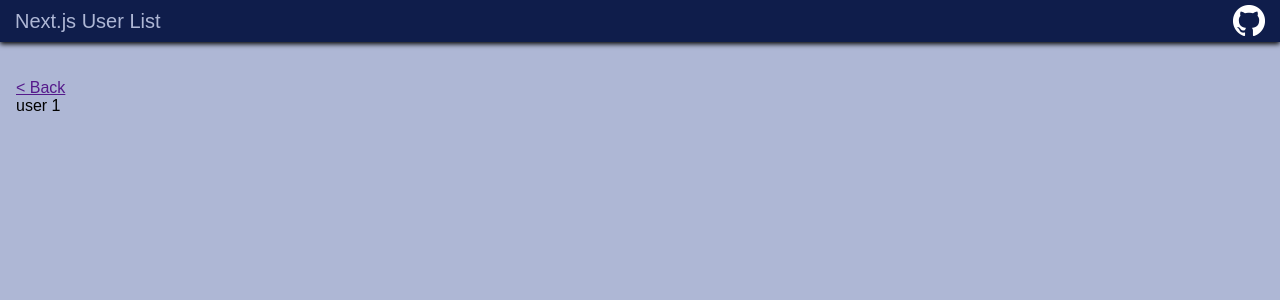
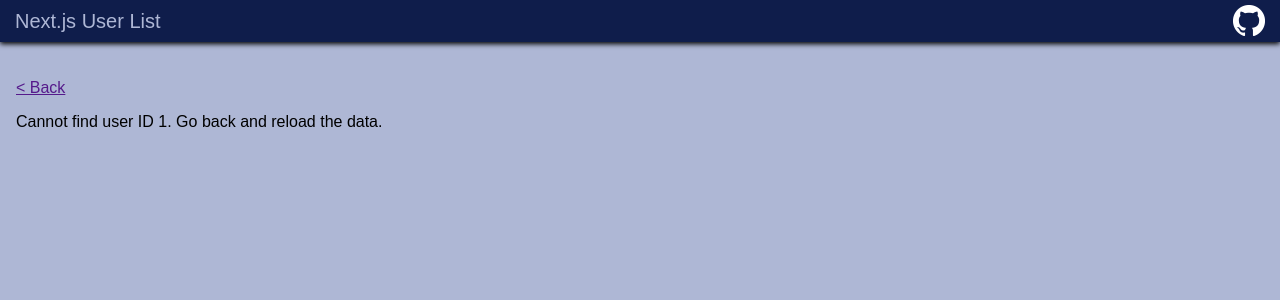
Before and after one commit to dstanich/simple-user-list, a Next.js app in the folder nextjs/: page /user/1 in a window 1280 px wide. Shown: the top 300 px of the page. Built offline with nearby package versions, Linux system fonts and the light colour scheme.

Commit message:
nextjs: update UserDetails

```diff
--- a/nextjs/pages/user/[id].js
+++ b/nextjs/pages/user/[id].js
@@ -1,18 +1,38 @@
+import { useContext } from 'react';
 import { useRouter } from 'next/router';
 import Link from 'next/link';
 
+import { AppContext } from '../../context/App';
 import styles from '../../styles/UserDetails.module.scss';
 
 export default function UserDetails(props) {
   const router = useRouter();
+  const {
+    users: { items },
+  } = useContext(AppContext);
   const { id } = router.query;
+
+  const matchedItem = (items || []).filter((item) => item.login.uuid === id);
 
   return (
     <div className={styles['content-container']}>
       <Link href="/" className={styles.back}>
         <a href="">&lt; Back</a>
       </Link>
-      <div>user {id}</div>
+
+      {matchedItem.length === 0 ? (
+        <div className={styles['user-id']}>
+          Cannot find user ID {id}. Go back and reload the data.
+        </div>
+      ) : (
+        <>
+          <div className={styles['user-id']}>Login UUID {id}</div>
+          <div className={styles['user-container']}>
+            JSON Data:
+            <pre>{JSON.stringify(matchedItem, null, 2)}</pre>
+          </div>
+        </>
+      )}
     </div>
   );
 }
--- a/nextjs/styles/UserDetails.module.scss
+++ b/nextjs/styles/UserDetails.module.scss
@@ -1,3 +1,15 @@
 .content-container {
   margin: 2rem 1rem 0 1rem;
 }
+
+.user {
+  &-id {
+    margin-top: 1rem;
+  }
+
+  &-container {
+    background: white;
+    padding: 0.5rem 1rem;
+    margin-bottom: 1rem;
+  }
+}
```
